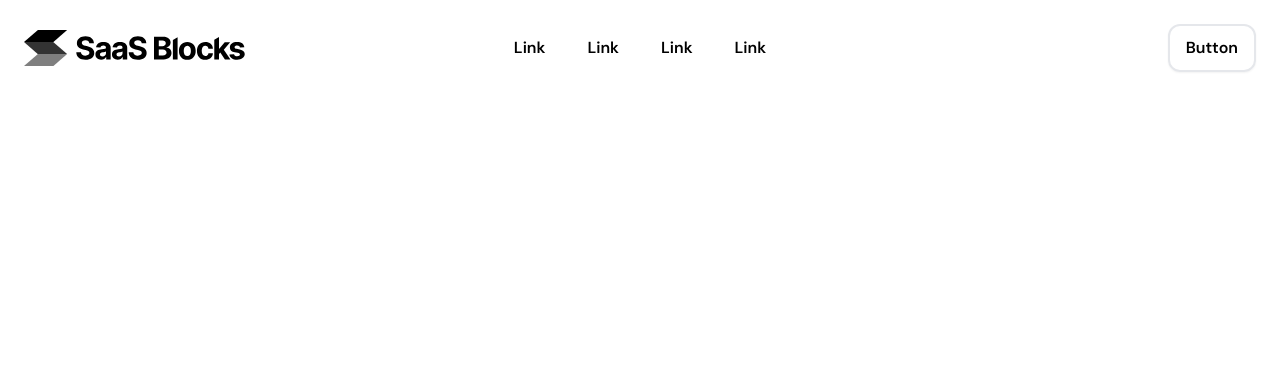
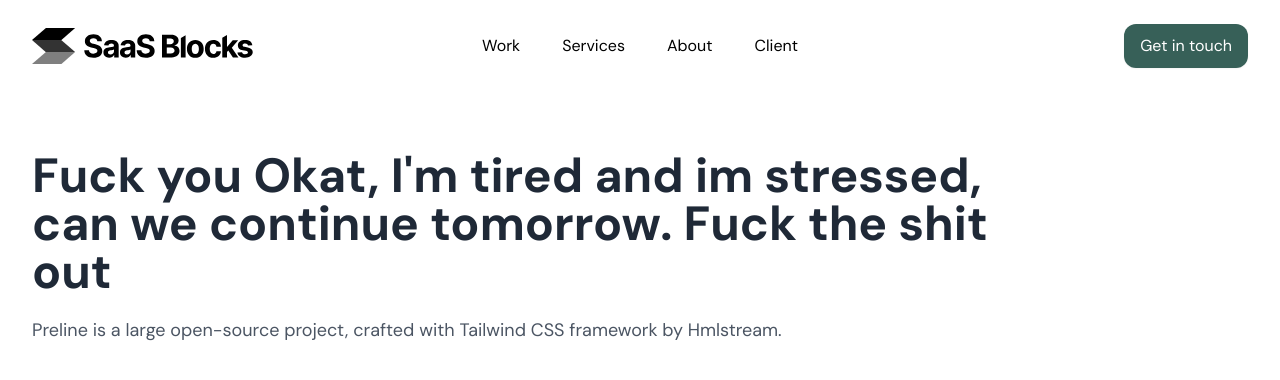
Before and after one commit to oopokubadu/MyPortfolio, a React (Create React App) app: page / in a window 1280 px wide. Shown: the top 380 px of the page. Built offline with nearby package versions, Linux system fonts and the light colour scheme.

Commit message:
portfolio

```diff
--- /dev/null
+++ b/src/components/Hero.tsx
@@ -0,0 +1,46 @@
+import React from "react";
+
+function Hero() {
+  return (
+    <div>
+      <div className="relative overflow-hidden">
+        <div className="max-w-[85rem] mx-auto px-4 sm:px-6 lg:px-8 py-10">
+          <div className="mt-5 max-w-5xl text-left">
+            <h1 className="block font-bold text-gray-800 text-4xl md:text-5xl">
+              Fuck you Okat, I'm tired and im stressed, can we continue
+              tomorrow. Fuck the shit out
+            </h1>
+          </div>
+
+          <div className="mt-5 max-w-3xl text-left ">
+            <p className="text-lg text-gray-600">
+              Preline is a large open-source project, crafted with Tailwind CSS
+              framework by Hmlstream.
+            </p>
+          </div>
+
+          {/* <div className="mt-8 grid gap-3 w-full sm:inline-flex sm:justify-center">
+            <a
+              className="inline-flex justify-center items-center gap-x-3 text-center bg-gradient-to-tl from-blue-600 to-violet-600 hover:from-violet-600 hover:to-blue-600 border border-transparent text-white text-sm font-medium rounded-full focus:outline-none focus:ring-2 focus:ring-blue-600 focus:ring-offset-2 focus:ring-offset-white py-3 px-4 dark:focus:ring-offset-gray-800"
+              href="#"
+            >
+              <svg
+                className="w-4.5 h-4.5"
+                xmlns="http://www.w3.org/2000/svg"
+                width="16"
+                height="16"
+                fill="currentColor"
+                viewBox="0 0 16 16"
+              >
+                <path d="M8 0C3.58 0 0 3.58 0 8c0 3.54 2.29 6.53 5.47 7.59.4.07.55-.17.55-.38 0-.19-.01-.82-.01-1.49-2.01.37-2.53-.49-2.69-.94-.09-.23-.48-.94-.82-1.13-.28-.15-.68-.52-.01-.53.63-.01 1.08.58 1.23.82.72 1.21 1.87.87 2.33.66.07-.52.28-.87.51-1.07-1.78-.2-3.64-.89-3.64-3.95 0-.87.31-1.59.82-2.15-.08-.2-.36-1.02.08-2.12 0 0 .67-.21 2.2.82.64-.18 1.32-.27 2-.27.68 0 1.36.09 2 .27 1.53-1.04 2.2-.82 2.2-.82.44 1.1.16 1.92.08 2.12.51.56.82 1.27.82 2.15 0 3.07-1.87 3.75-3.65 3.95.29.25.54.73.54 1.48 0 1.07-.01 1.93-.01 2.2 0 .21.15.46.55.38A8.012 8.012 0 0 0 16 8c0-4.42-3.58-8-8-8z"></path>
+              </svg>
+              Continue with Github
+            </a>
+          </div> */}
+        </div>
+      </div>
+    </div>
+  );
+}
+
+export default Hero;
--- a/src/components/Navbar.tsx
+++ b/src/components/Navbar.tsx
@@ -1,13 +1,12 @@
 import { Fragment } from "react";
 import { Menu, Transition } from "@headlessui/react";
-import { BiMenu } from 'react-icons/bi';
-
+import { BiMenu } from "react-icons/bi";
 
 function Navbar() {
   return (
     <div>
-      <nav className="relative relative z-20 flex shrink-0 items-center space-x-2 bg-layer-2 py-6 px-4 sm:px-6">
-      <a href="#" className="z-10">
+      <nav className="relative max-w-[85rem] mx-auto  z-20 flex shrink-0 items-center space-x-2 bg-white py-6 px-4 sm:px-8">
+        <a href="/" className="z-10">
           {/* Logo */}
           <div className="h-9 text-heading">
             <svg
@@ -34,43 +33,43 @@ function Navbar() {
           </div>
         </a>
         <div className="flex-1">
-        <div className="absolute inset-y-0 inset-x-0 hidden items-center justify-center space-x-1.5 px-4 md:flex">
+          <div className="absolute inset-y-0 inset-x-0 hidden items-center justify-center space-x-1.5 px-4 lg:flex">
             <a
               href="#"
-            className="inline-flex cursor-pointer items-center justify-center rounded-xl border-2 border-transparent bg-transparent px-4 py-2.5 text-base font-semibold text-text hover:bg-heading/5 hover:text-heading focus:bg-heading/5 focus:outline-none focus:ring-2 focus:ring-heading/80 focus:ring-offset-0 disabled:opacity-30 disabled:hover:bg-transparent disabled:hover:text-text"
+              className="inline-flex cursor-pointer items-center justify-center rounded-xl border-2 border-transparent bg-transparent px-4 py-2.5 text-base font-normal text-text hover:bg-heading/5 hover:text-heading focus:bg-heading/5 focus:outline-none focus:ring-2 focus:ring-heading/80 focus:ring-offset-0 disabled:opacity-30 disabled:hover:bg-transparent disabled:hover:text-text"
             >
-            Link
+              Work
             </a>
             <a
               href="#"
-            className="inline-flex cursor-pointer items-center justify-center rounded-xl border-2 border-transparent bg-transparent px-4 py-2.5 text-base font-semibold text-text hover:bg-heading/5 hover:text-heading focus:bg-heading/5 focus:outline-none focus:ring-2 focus:ring-heading/80 focus:ring-offset-0 disabled:opacity-30 disabled:hover:bg-transparent disabled:hover:text-text"
+              className="inline-flex cursor-pointer items-center justify-center rounded-xl border-2 border-transparent bg-transparent px-4 py-2.5 text-base font-normal text-text hover:bg-heading/5 hover:text-heading focus:bg-heading/5 focus:outline-none focus:ring-2 focus:ring-heading/80 focus:ring-offset-0 disabled:opacity-30 disabled:hover:bg-transparent disabled:hover:text-text"
             >
-            Link
+              Services
             </a>
             <a
               href="#"
-            className="inline-flex cursor-pointer items-center justify-center rounded-xl border-2 border-transparent bg-transparent px-4 py-2.5 text-base font-semibold text-text hover:bg-heading/5 hover:text-heading focus:bg-heading/5 focus:outline-none focus:ring-2 focus:ring-heading/80 focus:ring-offset-0 disabled:opacity-30 disabled:hover:bg-transparent disabled:hover:text-text"
+              className="inline-flex cursor-pointer items-center justify-center rounded-xl border-2 border-transparent bg-transparent px-4 py-2.5 text-base font-normal text-text hover:bg-heading/5 hover:text-heading focus:bg-heading/5 focus:outline-none focus:ring-2 focus:ring-heading/80 focus:ring-offset-0 disabled:opacity-30 disabled:hover:bg-transparent disabled:hover:text-text"
             >
-            Link
+              About
             </a>
             <a
               href="#"
-            className="inline-flex cursor-pointer items-center justify-center rounded-xl border-2 border-transparent bg-transparent px-4 py-2.5 text-base font-semibold text-text hover:bg-heading/5 hover:text-heading focus:bg-heading/5 focus:outline-none focus:ring-2 focus:ring-heading/80 focus:ring-offset-0 disabled:opacity-30 disabled:hover:bg-transparent disabled:hover:text-text"
+              className="inline-flex cursor-pointer items-center justify-center rounded-xl border-2 border-transparent bg-transparent px-4 py-2.5 text-base font-normal text-text hover:bg-heading/5 hover:text-heading focus:bg-heading/5 focus:outline-none focus:ring-2 focus:ring-heading/80 focus:ring-offset-0 disabled:opacity-30 disabled:hover:bg-transparent disabled:hover:text-text"
             >
-            Link
+              Client
             </a>
           </div>
         </div>
         <div className="z-10">
           <button
             type="button"
-          className="hidden cursor-pointer items-center justify-center rounded-xl border-2 border-muted-3 bg-transparent px-4 py-2.5 text-base font-semibold text-text  shadow-sm hover:text-heading focus:text-heading focus:outline-none focus:ring-2 focus:ring-orange-400/80 focus:ring-offset-0 disabled:opacity-30 disabled:hover:text-text dark:focus:ring-white/80 md:inline-flex"
+            className="hidden cursor-pointer items-center justify-center rounded-xl bg-[#376058] px-4 py-2.5 text-base font-normal text-white shadow-sm hover:text-heading focus:text-heading focus:outline-none focus:ring-2 focus:ring-orange-400/80 focus:ring-offset-0 disabled:opacity-30 disabled:hover:text-text lg:inline-flex"
           >
-          Button
+            Get in touch
           </button>
         </div>
 
-      <Menu as="div" className="relative md:hidden">
+        <Menu as="div" className="relative lg:hidden">
           <Menu.Button
             type="button"
             className="inline-flex cursor-pointer items-center justify-center rounded-xl border-none border-transparent bg-transparent p-2 font-semibold text-text hover:bg-heading/5 hover:text-heading focus:bg-heading/5 focus:outline-none focus:ring-2 focus:ring-heading/80 focus:ring-offset-0 disabled:opacity-30 disabled:hover:bg-transparent disabled:hover:text-text"
@@ -86,7 +85,7 @@ function Navbar() {
             leaveFrom="transform opacity-100 scale-100"
             leaveTo="transform opacity-0 scale-95"
           >
-          <Menu.Items className="absolute right-0 z-50 mt-2 w-56 origin-top-right rounded-xl bg-layer-3 py-3 shadow-xl focus:outline-none">
+            <Menu.Items className="absolute right-0 z-90 mt-2 w-56 origin-top-right rounded-xl bg-white py-3 shadow-xl focus:outline-none">
               <Menu.Item>
                 {({ active }) => (
                   <a
@@ -95,7 +94,7 @@ function Navbar() {
                       active ? "bg-muted-1 text-heading" : "text-text"
                     } flex w-full cursor-pointer items-center px-4 py-2 text-sm font-semibold`}
                   >
-                  Link
+                    Work
                   </a>
                 )}
               </Menu.Item>
@@ -107,7 +106,7 @@ function Navbar() {
                       active ? "bg-muted-1 text-heading" : "text-text"
                     } flex w-full cursor-pointer items-center px-4 py-2 text-sm font-semibold`}
                   >
-                  Link
+                    Services
                   </a>
                 )}
               </Menu.Item>
@@ -119,7 +118,7 @@ function Navbar() {
                       active ? "bg-muted-1 text-heading" : "text-text"
                     } flex w-full cursor-pointer items-center px-4 py-2 text-sm font-semibold`}
                   >
-                  Link
+                    About
                   </a>
                 )}
               </Menu.Item>
@@ -131,7 +130,7 @@ function Navbar() {
                       active ? "bg-muted-1 text-heading" : "text-text"
                     } flex w-full cursor-pointer items-center px-4 py-2 text-sm font-semibold`}
                   >
-                  Link
+                    Client
                   </a>
                 )}
               </Menu.Item>
@@ -142,7 +141,7 @@ function Navbar() {
                       active ? "bg-muted-1 text-heading" : "text-text"
                     } flex w-full cursor-pointer items-center px-4 py-2 text-sm font-semibold`}
                   >
-                  Button
+                    Call to action
                   </button>
                 )}
               </Menu.Item>
@@ -151,7 +150,7 @@ function Navbar() {
         </Menu>
       </nav>
     </div>
-  )
+  );
 }
 
-export default Navbar
+export default Navbar;
--- a/src/pages/Home.tsx
+++ b/src/pages/Home.tsx
@@ -1,10 +1,12 @@
 import React from 'react'
 import Navbar from '../components/Navbar'
+import Hero from '../components/Hero'
 
 function Home() {
   return (
     <div>
       <Navbar/>
+      <Hero/>
     </div>
   )
 }
```
Lines whose indentation alone changed are shown as unchanged.
